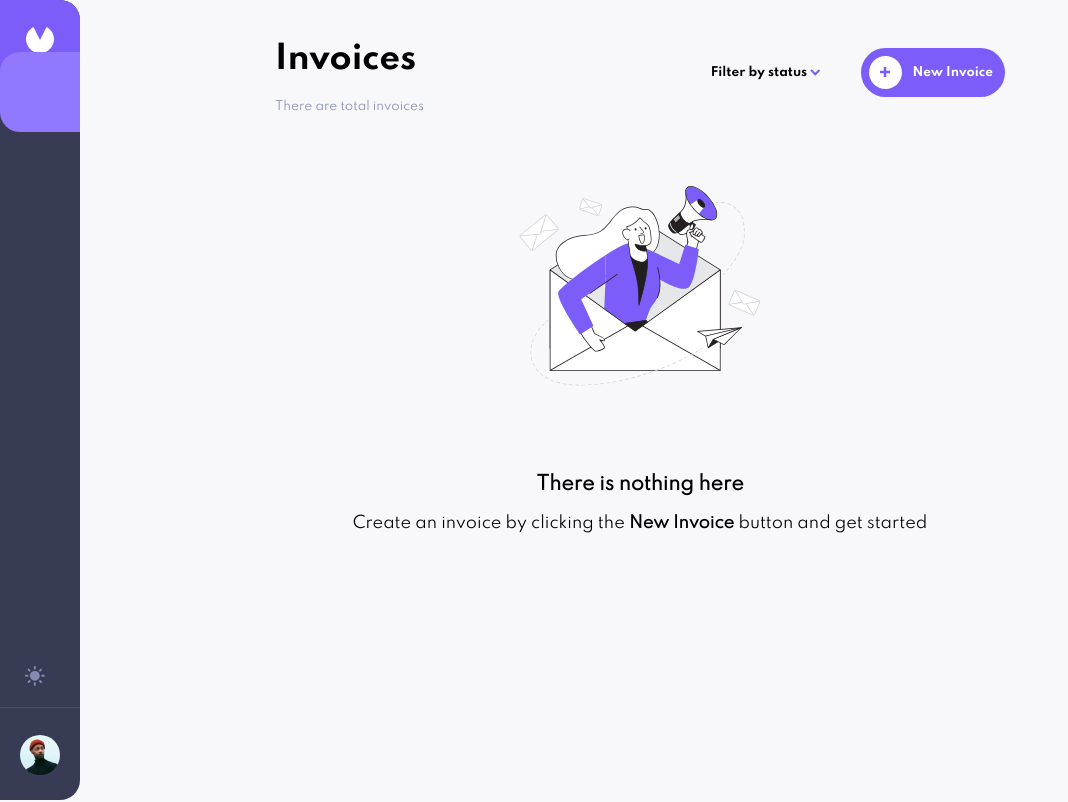
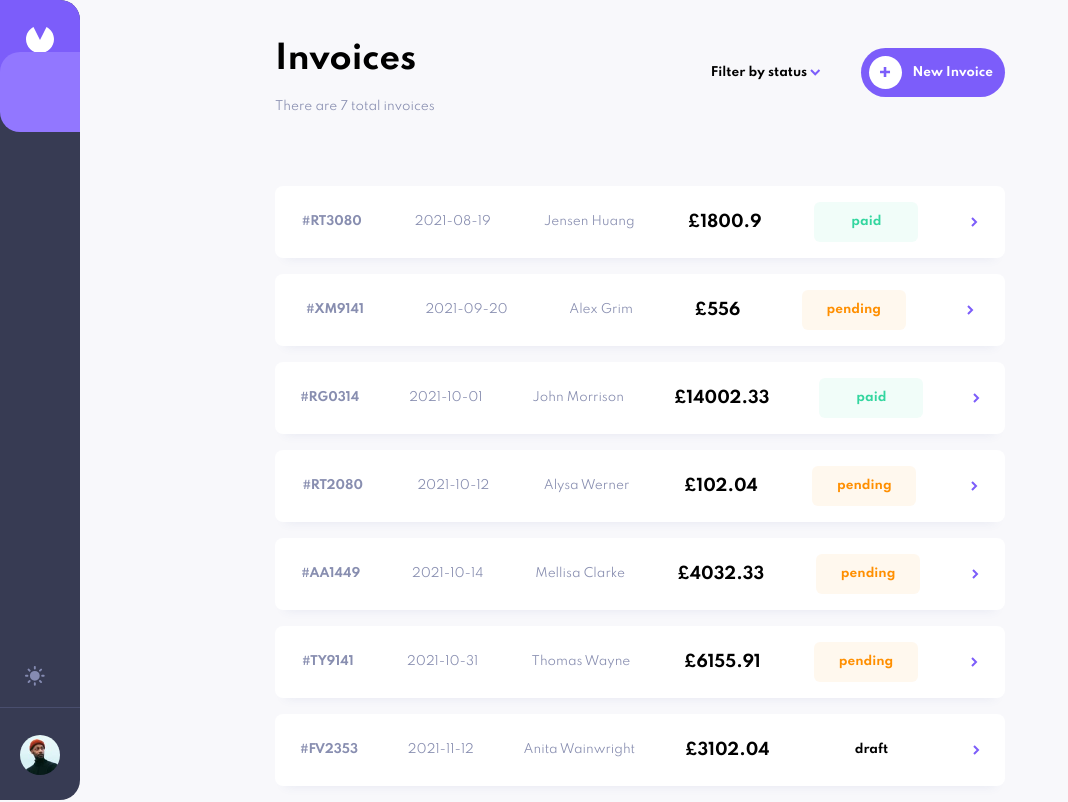
Before and after one commit to NathanNunana/invoice-app, a React (Create React App) app: page / in a window 1280 px wide. Shown: the whole page, without its empty margins (0-1068 px from the left). Built offline with nearby package versions, Linux system fonts and the light colour scheme.

Commit message:
Status Button seperated

```diff
--- a/src/components/InvoiceCard/InvoiceCard.js
+++ b/src/components/InvoiceCard/InvoiceCard.js
@@ -2,6 +2,7 @@ import React from "react";
 import { useNavigate } from "react-router-dom";
 import { IconArrowRight } from "../../assets";
 import "./InvoiceCard.css";
+import StatusButton from "../StatusButton/StatusButton";
 
 const InvoiceCard = ({ invoice }) => {
   const navigate = useNavigate();
@@ -18,18 +19,7 @@ const InvoiceCard = ({ invoice }) => {
         <p className="invoice-text">{invoice.paymentDue}</p>
         <p className="invoice-text">{invoice.clientName}</p>
         <p className="invoice-total">£{invoice.total}</p>
-        <div
-          className="invoice-status"
-          style={
-            invoice.status.toLowerCase().trim() === "paid"
-              ? { background: "#33D69F11", color: "#33D69F" }
-              : invoice.status.toLowerCase().trim() === "pending"
-              ? { background: "#FF8F0011", color: "#FF8F00" }
-              : { background: "var(--font-color-status)", color: "var(--font-color-white)" }
-          }
-        >
-          {invoice.status}
-        </div>
+        <StatusButton status={invoice.status}/>
         <img src={IconArrowRight} />
       </div>
     </>
--- /dev/null
+++ b/src/components/StatusButton/StatusButton.css
@@ -0,0 +1,12 @@
+.invoice-status {
+    mix-blend-mode: normal;
+    border-radius: 6px;
+    width: 104px;
+    height: 40px;
+    font-family: "SpartanBold";
+    display: flex;
+    justify-content: center;
+    align-items: center;
+    font-size: 12px;
+  line-height: 15px;
+  }
--- /dev/null
+++ b/src/components/StatusButton/StatusButton.js
@@ -0,0 +1,22 @@
+import React from "react";
+import "./StatusButton.css";
+
+const StatusButton = ({ status }) => (
+  <div
+    className="invoice-status"
+    style={
+      status.toLowerCase().trim() === "paid"
+        ? { background: "#33D69F11", color: "#33D69F" }
+        : status.toLowerCase().trim() === "pending"
+        ? { background: "#FF8F0011", color: "#FF8F00" }
+        : {
+            background: "var(--font-color-status)",
+            color: "var(--font-color-white)",
+          }
+    }
+  >
+    {status}
+  </div>
+);
+
+export default StatusButton;
--- a/src/pages/Invoices/Invoices.js
+++ b/src/pages/Invoices/Invoices.js
@@ -7,10 +7,10 @@ import "./Invoices.css";
 const Invoices = () => {
   const [invoices, setInvoices] = React.useState([]);
   useEffect(() => {
-    // axios
-    //   .get("data.json")
-    //   .then((data) => setInvoices(data))
-    //   .catch((e) => console.log(e));
+    axios
+      .get("data.json")
+      .then((data) => setInvoices(data))
+      .catch((e) => console.log(e));
   }, []);
   return (
     <>
--- a/src/pages/ViewInvoice/ViewInvoice.css
+++ b/src/pages/ViewInvoice/ViewInvoice.css
@@ -0,0 +1,20 @@
+.view-invoice-header {
+  width: 730px;
+  height: 88px;
+  margin: auto;
+  background: var(--card-color);
+  box-shadow: var(--box-shadow);
+  color: var(--font-color-white);
+  border-radius: 8px;
+  display: flex;
+  justify-content: space-around;
+  align-items: center;
+  margin-bottom: 16px;
+  margin-top: 32px;
+}
+.view-invoice-header div{
+    display: flex;
+    justify-content: center;
+    align-items: center;
+    gap: 16px;
+}
--- a/src/pages/ViewInvoice/ViewInvoice.js
+++ b/src/pages/ViewInvoice/ViewInvoice.js
@@ -1,11 +1,25 @@
 import React from "react";
 import { useLocation } from "react-router-dom";
+import { SideNav } from "../../components";
+import "./ViewInvoice.css";
+import StatusButton from "../../components/StatusButton/StatusButton";
 
 const ViewInvoice = () => {
   const { state } = useLocation();
-  return <>
-    <div>{state.id}</div>
-  </>;
+  return (
+    <>
+      <SideNav />
+      <div className="view-invoice-header">
+        <div>
+          <p>Status</p>
+          <StatusButton status={state.status} />
+        </div>
+        <div>
+
+        </div>
+      </div>
+    </>
+  );
 };
 
 export default ViewInvoice;
```
